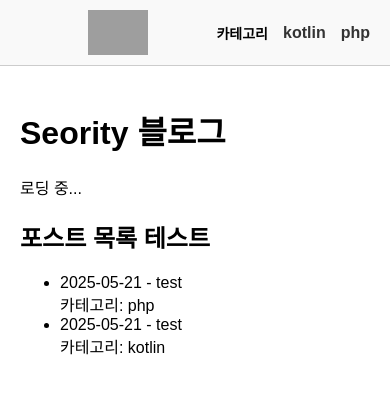
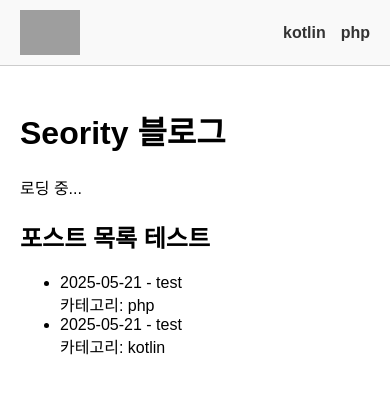
Before and after one commit to Seority/seority.github.io, a Jekyll site: the page built from index.html, in a window 390 px wide. Shown: the top 394 px of the page. Built offline with Jekyll 4.4.1, drawn with Linux system fonts in a browser that asks for light colours; grey boxes are pictures that could not be loaded.

Commit message:
Update style.css

```diff
--- a/css/style.css
+++ b/css/style.css
@@ -88,23 +88,24 @@ body {
 }
 
 @media (max-width: 768px) {
+
     .container {
         flex-direction: column;
     }
-
-    aside.sidebar {
-        width: 100% !important;
-        height: auto !important;
-        flex-direction: row !important;
-        justify-content: space-between !important;
-        align-items: center !important;
-        padding: 10px 20px !important;
-        border-right: none !important;
-        border-bottom: 1px solid #ccc !important;
+    .sidebar {
+        width: 100%;
+        height: auto;
+        flex-direction: row;
+        justify-content: flex-start; /* ← 고양이 왼쪽 정렬 */
+        align-items: center;
+        padding: 10px 20px;
+        border-right: none;
+        border-bottom: 1px solid #ccc;
     }
 
     .sidebar-image {
         margin-bottom: 0;
+        justify-content: flex-start;
     }
 
     .sidebar-image img {
@@ -118,14 +119,12 @@ body {
         justify-content: flex-end;
         gap: 15px;
         margin: 0;
-        width: auto; /* ← 이거 중요: 가로로 줄어들도록! */
-        text-align: right; /* 또는 제거 */
+        width: auto;
+        text-align: right;
     }
 
     .category-list h3 {
-        margin: 0;
-        font-size: 14px;
-        white-space: nowrap;
+        display: none;
     }
 
     .category-item {
```
